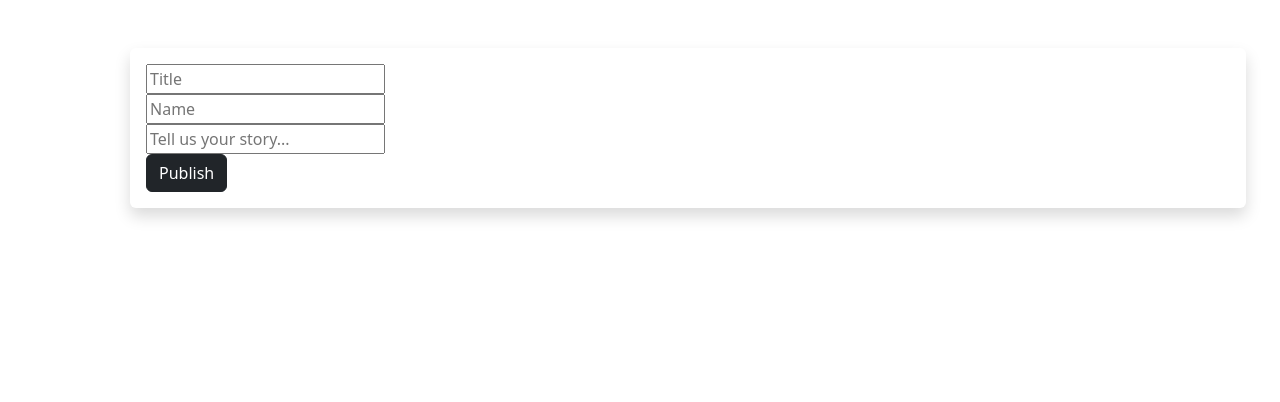
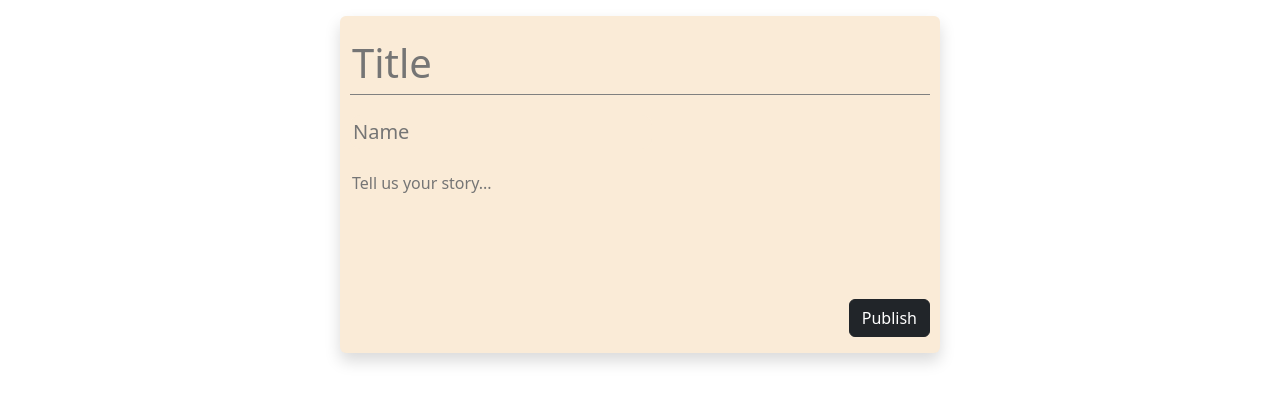
Before and after one commit to Arqestra/Lap-2-Coding-Challenge, a website: page client/index.html in a window 1280 px wide. Drawn offline with nearby package versions, Linux system fonts and the light colour scheme.

Commit message:
CSS Change

```diff
--- a/client/index.html
+++ b/client/index.html
@@ -4,14 +4,14 @@
     <meta charset="UTF-8">
     <meta http-equiv="X-UA-Compatible" content="IE=edge">
     <meta name="viewport" content="width=device-width, initial-scale=1.0">
-    <title>Anonymous</title>
+    <title>Anonygraph</title>
     <link href="https://cdn.jsdelivr.net/npm/bootstrap@5.2.2/dist/css/bootstrap.min.css" rel="stylesheet" integrity="sha384-Zenh87qX5JnK2Jl0vWa8Ck2rdkQ2Bzep5IDxbcnCeuOxjzrPF/et3URy9Bv1WTRi" crossorigin="anonymous">
-    <link rel="stylesheet" href="./style.css>"
+    <link rel="stylesheet" href="style.css">
     <script src="https://cdn.jsdelivr.net/npm/bootstrap@5.2.2/dist/js/bootstrap.bundle.min.js" integrity="sha384-OERcA2EqjJCMA+/3y+gxIOqMEjwtxJY7qPCqsdltbNJuaOe923+mo//f6V8Qbsw3" crossorigin="anonymous"></script>
 </head>
 <body>
-    <div class="container">
-        <div class="container-sm shadow p-3 m-5 rounded">
+
+        <div class="container-sm shadow p-3 m-3 rounded">
             <form id="create">
                 <section id="titleinput">
                     <input type="text" name="title" id="title" placeholder="Title">
@@ -19,15 +19,14 @@
                 <section id="nameinput">
                     <input type="text" name="name" id="name" placeholder="Name">
                 </section>
-                <section id="story">
-                    <input type="text" name="story" id="story" placeholder="Tell us your story...">
-                </section>
-                <section id="publish">
+                    <textarea name="story" id="story" rows="5" cols="50" placeholder="Tell us your story..."></textarea>
+                <br>
+                    <section id="publish">
                     <button type="button" class="btn btn-dark">Publish</button>
                 </section>
             </form>
         </div>
-    </div>
+
 
 
 </body>
--- a/client/style.css
+++ b/client/style.css
@@ -1,3 +1,45 @@
+body {
+    display: flex;
+    justify-content: center;
+}
+
+div.container-sm {
+    background-color: antiquewhite !important;
+    display: flex;
+    justify-content: center;
+    width: 600px;
+}
+
+input {
+    outline: none !important;
+    margin-bottom: 20px;
+    background-color: antiquewhite;
+    border: none;
+
+}
+
 input#title {
-    outline: none !important;
+    font-size: 40px;
+    border-bottom: 1px solid grey;
 }
+
+input#name {
+    transition: 0.5s;
+    font-size: 20px;
+    border: 1px transparent solid;
+    border-radius: 10px;
+}
+
+
+
+textarea {
+    background-color: antiquewhite;
+    outline: none;
+    border: none;
+    width: 450px;
+    resize: none;
+}
+
+section#publish {
+    float: right;
+}
```
Also changed, not shown: api/controller.js (+10 -1 lines), client/js/app.js (+20 -0 lines).
